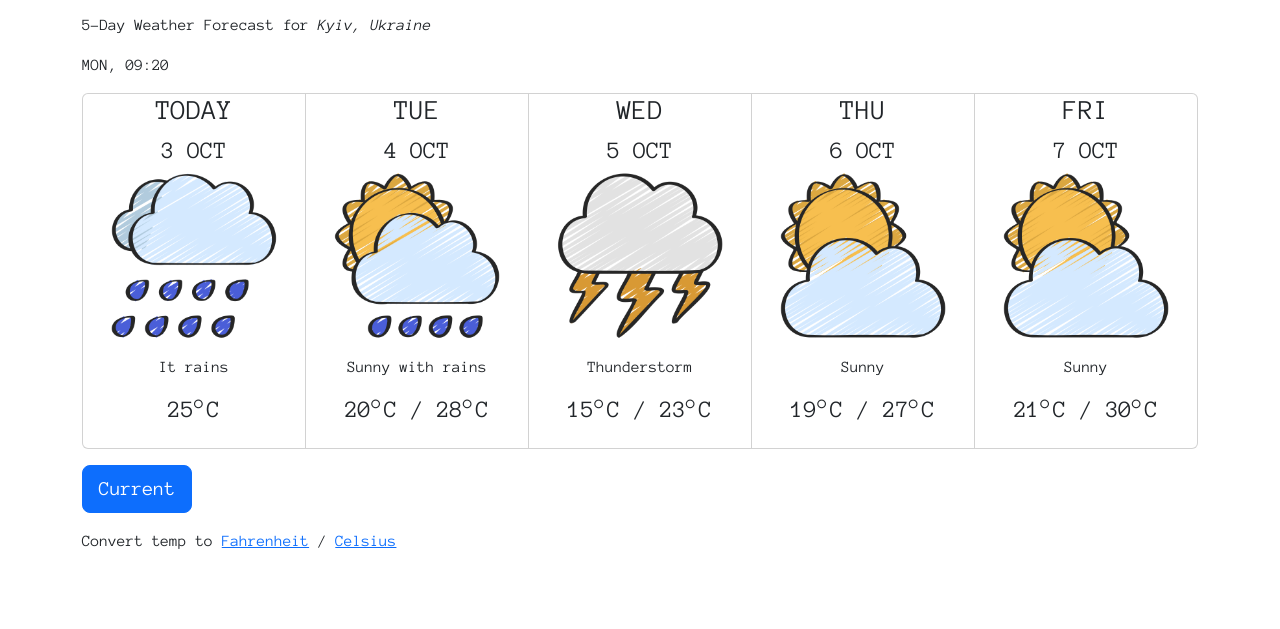
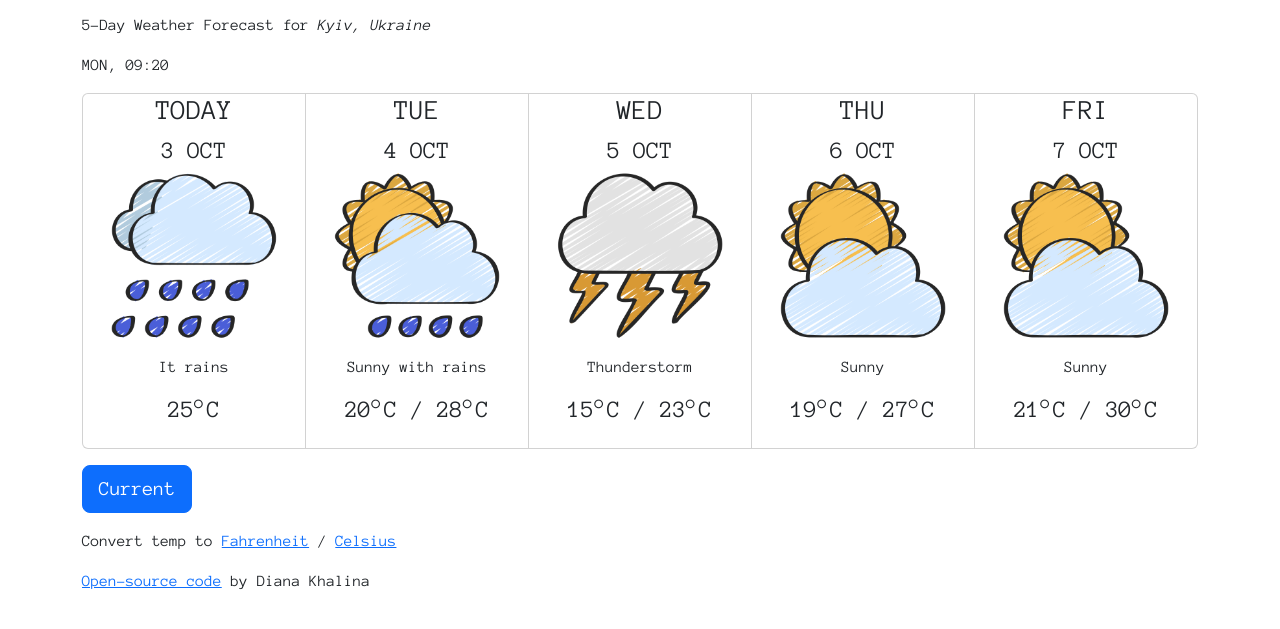
Before and after one commit to DianaKhalina/my-weather-app, a plain HTML site: page index.html in a window 1280 px wide. Shown: the part 97-726 px from the top of the page. Drawn offline with nearby package versions, Linux system fonts and the light colour scheme.

Commit message:
add the link to Github

```diff
--- a/index.html
+++ b/index.html
@@ -102,6 +102,7 @@
       <button type="button" class="btn btn-primary btn-lg mt-3 mb-3" id="button-current">Current</button>
 
       <p>Convert temp to <a href="#" id="to-faren"> Fahrenheit</a> / <a href="#" id="to-celcius">Celsius</a></p>
+    <p> <a href="https://github.com/DianaKhalina/my-weather-app" target="_blank">Open-source code</a> by Diana Khalina </p>
     </div>
     <script src="src/index.js">
     </script>
```
